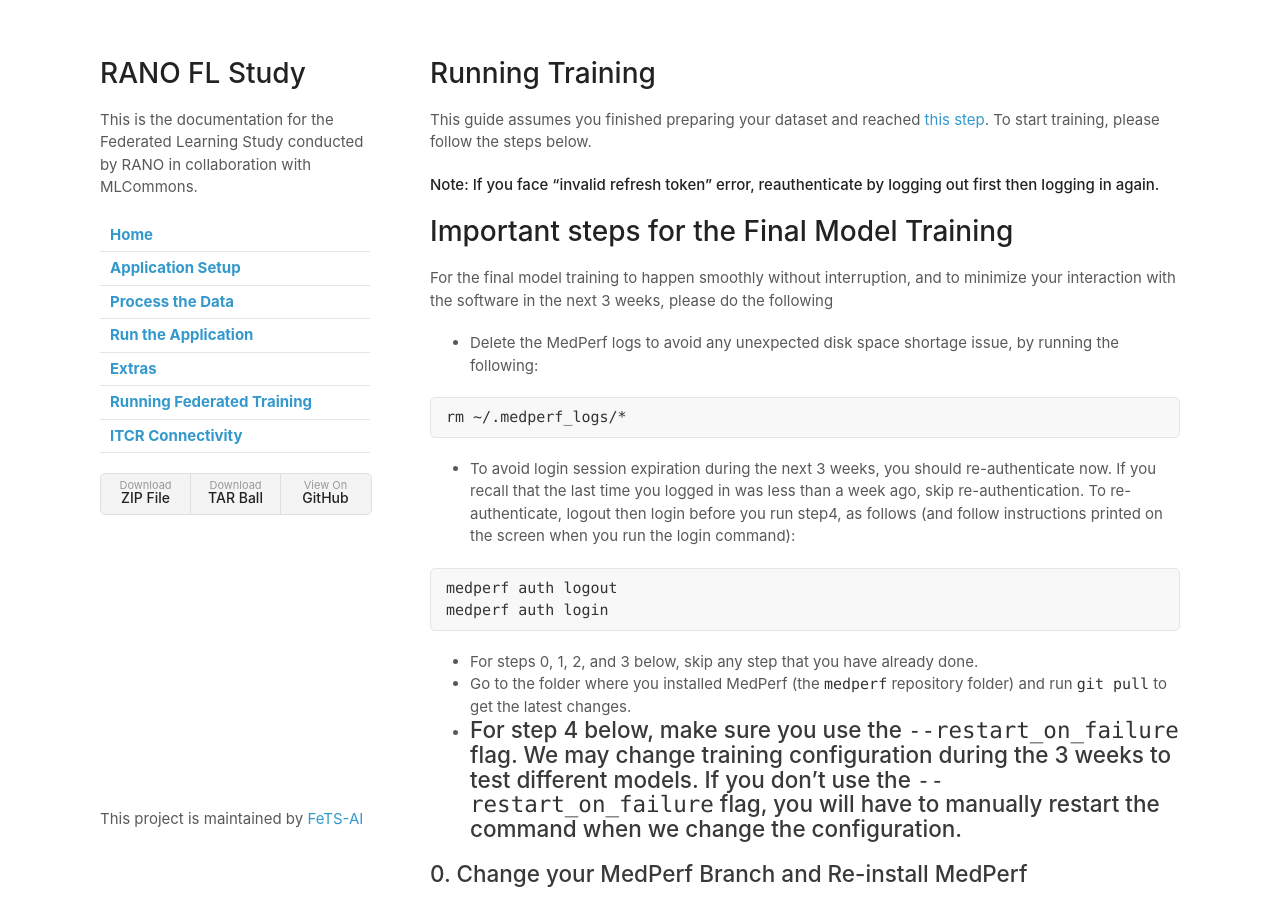
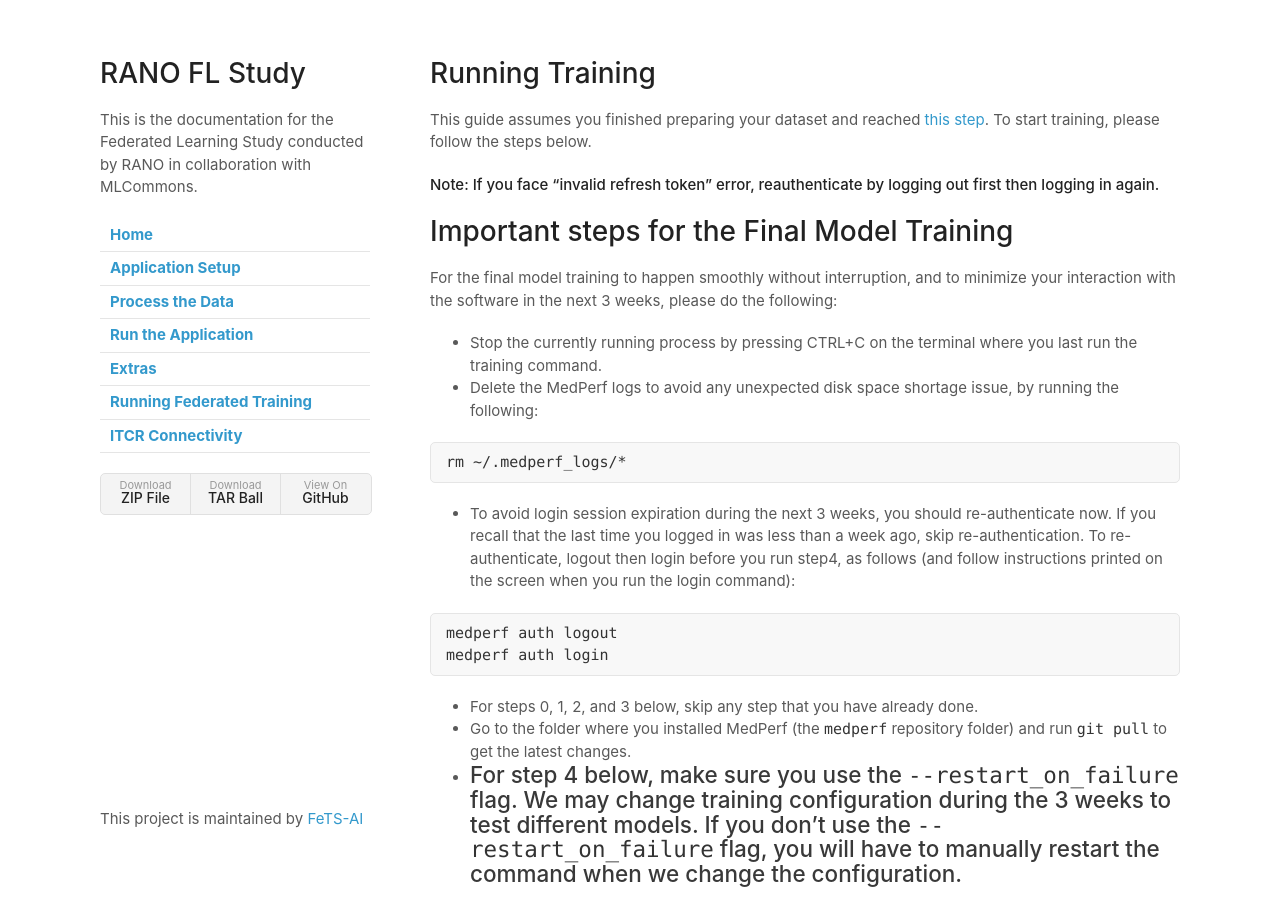
Before and after one commit to FeTS-AI/FL-PoST, a Jekyll site: the page built from docs/fl.md, in a window 1280 px wide and 900 px high. Built offline with Jekyll 4.4.1, drawn with Linux system fonts in a browser that asks for light colours; our own code applies the rules of GitHub Pages for plain Markdown files.

Commit message:
update instructions

````diff
--- a/docs/fl.md
+++ b/docs/fl.md
@@ -6,8 +6,9 @@ This guide assumes you finished preparing your dataset and reached [this step](h
 
 # Important steps for the Final Model Training
 
-For the final model training to happen smoothly without interruption, and to minimize your interaction with the software in the next 3 weeks, please do the following
+For the final model training to happen smoothly without interruption, and to minimize your interaction with the software in the next 3 weeks, please do the following:
 
+- Stop the currently running process by pressing CTRL+C on the terminal where you last run the training command.
 - Delete the MedPerf logs to avoid any unexpected disk space shortage issue, by running the following:
 
 ```bash
````
